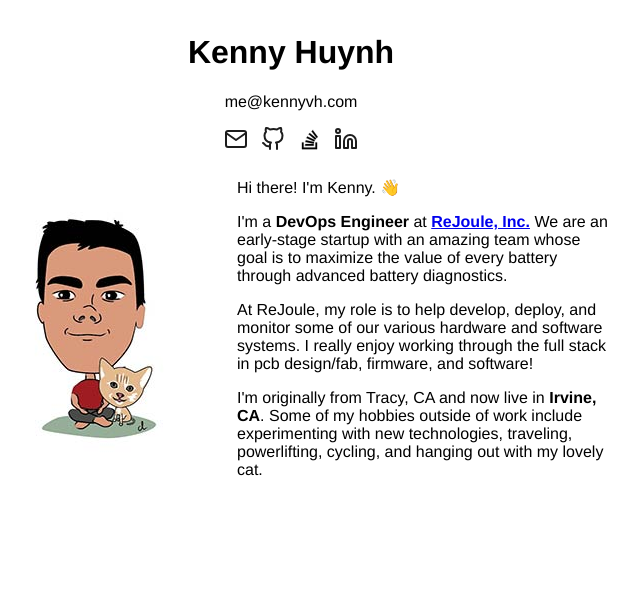
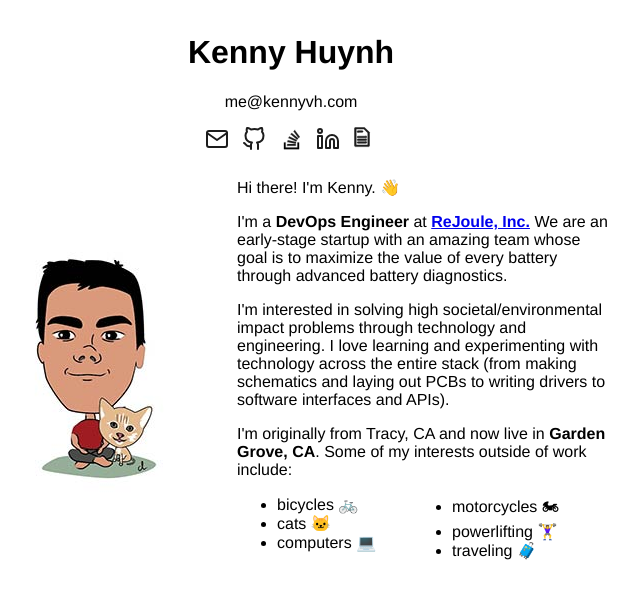
Before and after one commit to hkennyv/website, a plain HTML site: page index.html in a window 1280 px wide. Shown: the whole page, without its empty margins (349-989 px from the left). Drawn offline with Linux system fonts and the light colour scheme.

Commit message:
add resume and update bio

```diff
--- a/index.html
+++ b/index.html
@@ -77,6 +77,7 @@
       .icons {
         display: flex;
         justify-content: center;
+        align-items: center;
       }
 
       .icons a {
@@ -85,6 +86,10 @@
         text-decoration: none;
         margin: 0px 0.2em;
         transition: color 0.1s ease-in-out;
+      }
+
+      .interests {
+        columns: 2;
       }
 
       @media (min-width: 500px) {
@@ -160,7 +165,7 @@
               />
               <path
                 d="M38.8 68.4l37.8 7.9 1.6-7.6-37.8-7.9-1.6 7.6zm5-18l35 16.3 3.2-7-35-16.4-3.2 7.1zm9.7-17.2l29.7 24.7 4.9-5.9-29.7-24.7-4.9 5.9zm19.2-18.3l-6.2 4.6 23 31 6.2-4.6-23-31zM38 86h38.6v-7.7H38V86z"
-                fill="black"
+                fill="#1d1d1d"
               />
             </svg>
           </a>
@@ -184,6 +189,26 @@
               <circle cx="4" cy="4" r="2"></circle>
             </svg>
           </a>
+          <a
+            href="khuynh-resume-general.pdf"
+            rel="nofollow noopener"
+            aria-label="resume"
+          >
+          <svg
+            class="icon"
+            viewBox="0 0 24 24"
+            stroke-linecap="round"
+            stroke-linejoin="round"
+            stroke-width="0.5"
+            aria-hidden="true"
+          >
+            <path fill="#1d1d1d" d="M17.222,5.041l-4.443-4.414c-0.152-0.151-0.356-0.235-0.571-0.235h-8.86c-0.444,0-0.807,0.361-0.807,0.808v17.602c0,0.448,0.363,0.808,0.807,0.808h13.303c0.448,0,0.808-0.36,0.808-0.808V5.615C17.459,5.399,17.373,5.192,17.222,5.041zM15.843,17.993H4.157V2.007h7.72l3.966,3.942V17.993z"></path>
+            <path fill="#1d1d1d" d="M5.92,5.331h4.342c0.445,0,0.808-0.361,0.808-0.808c0-0.446-0.363-0.808-0.808-0.808H5.92c-0.444,0-0.808,0.361-0.808,0.808C5.112,4.97,5.475,5.331,5.92,5.331z"></path>
+            <path fill="#1d1d1d" d="M13.997,9.218H5.92c-0.444,0-0.808,0.361-0.808,0.808c0,0.446,0.363,0.808,0.808,0.808h8.077c0.445,0,0.808-0.361,0.808-0.808C14.805,9.58,14.442,9.218,13.997,9.218z"></path>
+            <path fill="#1d1d1d" d="M13.997,11.944H5.92c-0.444,0-0.808,0.361-0.808,0.808c0,0.446,0.363,0.808,0.808,0.808h8.077c0.445,0,0.808-0.361,0.808-0.808C14.805,12.306,14.442,11.944,13.997,11.944z"></path>
+            <path fill="#1d1d1d" d="M13.997,14.67H5.92c-0.444,0-0.808,0.361-0.808,0.808c0,0.447,0.363,0.808,0.808,0.808h8.077c0.445,0,0.808-0.361,0.808-0.808C14.805,15.032,14.442,14.67,13.997,14.67z"></path>
+          </svg>
+          </a>
         </div>
       </header>
       <main>
@@ -203,16 +228,24 @@
               diagnostics.
             </p>
             <p>
-              At ReJoule, my role is to help develop, deploy, and monitor some
-              of our various hardware and software systems. I really enjoy
-              working through the full stack in pcb design/fab, firmware, and
-              software!
+              I'm interested in solving high societal/environmental impact
+              problems through technology and engineering. I love learning
+              and experimenting with technology across the entire stack
+              (from making schematics and laying out PCBs to writing drivers
+              to software interfaces and APIs).
             </p>
             <p>
               I'm originally from Tracy, CA and now live in
-              <strong>Irvine, CA</strong>. Some of my hobbies outside of work
-              include experimenting with new technologies, traveling,
-              powerlifting, cycling, and hanging out with my lovely cat.
+              <strong>Garden Grove, CA</strong>. Some of my interests outside
+              of work include:
+              <ul class="interests">
+                <li>bicycles ️🚲</li>
+                <li>cats 🐱</li>
+                <li>computers 💻</li>
+                <li>motorcycles 🏍</li>
+                <li>powerlifting 🏋️‍♀️</li>
+                <li>traveling 🧳</li>
+              </ul>
             </p>
           </div>
         </div>
```
Also changed, not shown: android-chrome-192x192.png (deleted), android-chrome-512x512.png (deleted), apple-touch-icon.png (deleted), favicon-16x16.png (deleted), favicon-32x32.png (deleted), favicon.ico, 1 other file.
